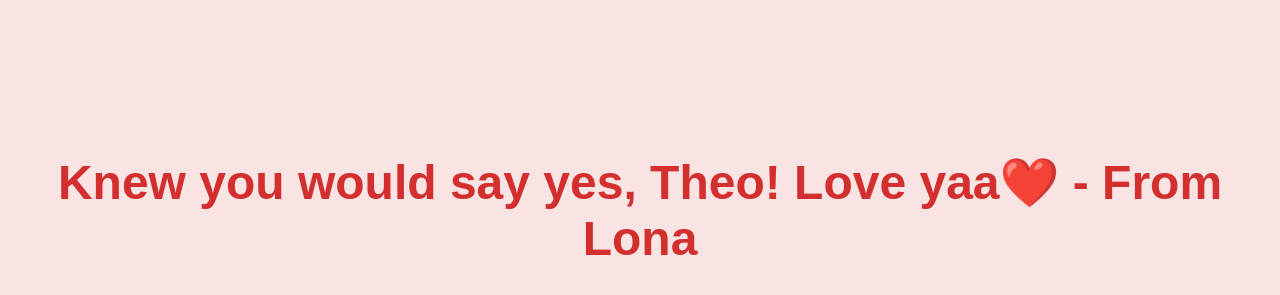
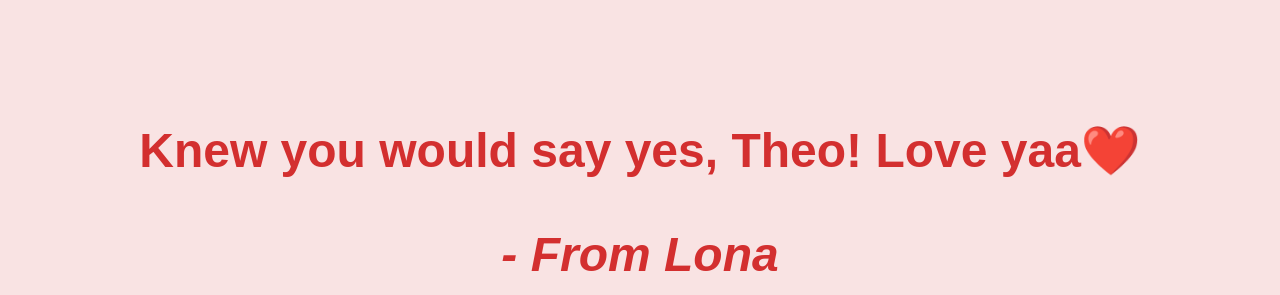
Before and after one commit to LaceyPham/My-Valentine, a plain HTML site: page yes_page.html in a window 1280 px wide. Shown: the top 295 px of the page. Drawn offline with Linux system fonts and the light colour scheme.

Commit message:
Update yes_page.html

```diff
--- a/yes_page.html
+++ b/yes_page.html
@@ -3,12 +3,12 @@
 <head>
     <meta charset="UTF-8">
     <meta name="viewport" content="width=device-width, initial-scale=1.0">
-    <title>Knew you would say yes,Theo! Love yaa❤️ - From Lona</title>
+    <title>Knew you would say yes, Theo! Love yaa❤️ <p><i>- From Lona</i></p></title>
     <link rel="stylesheet" href="./yes_style.css">
 </head>
 <body>
     <div class="container">
-        <h1 class="header_text">Knew you would say yes, Theo! Love yaa❤️ - From Lona</h1>
+        <h1 class="header_text">Knew you would say yes, Theo! Love yaa❤️ <p><i>- From Lona</i></p></h1>
         <div class="gif_container">
             <img src="https://media4.giphy.com/media/v1.Y2lkPTc5MGI3NjExMmo3c3l5ODh3ZGN6NHhhaDE2Mjg1ZjkwOXczdDFxbWM3dTBtaW9zaiZlcD12MV9pbnRlcm5hbF9naWZfYnlfaWQmY3Q9cw/9XY4f3FgFTT4QlaYqa/giphy.gif">
         </div>
```
